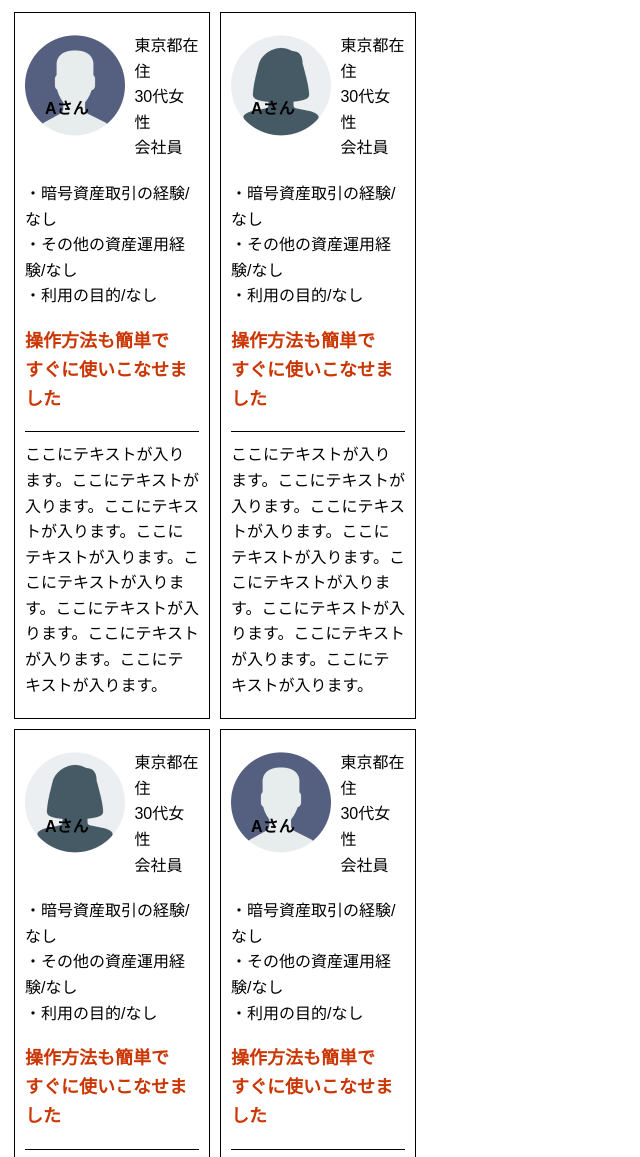
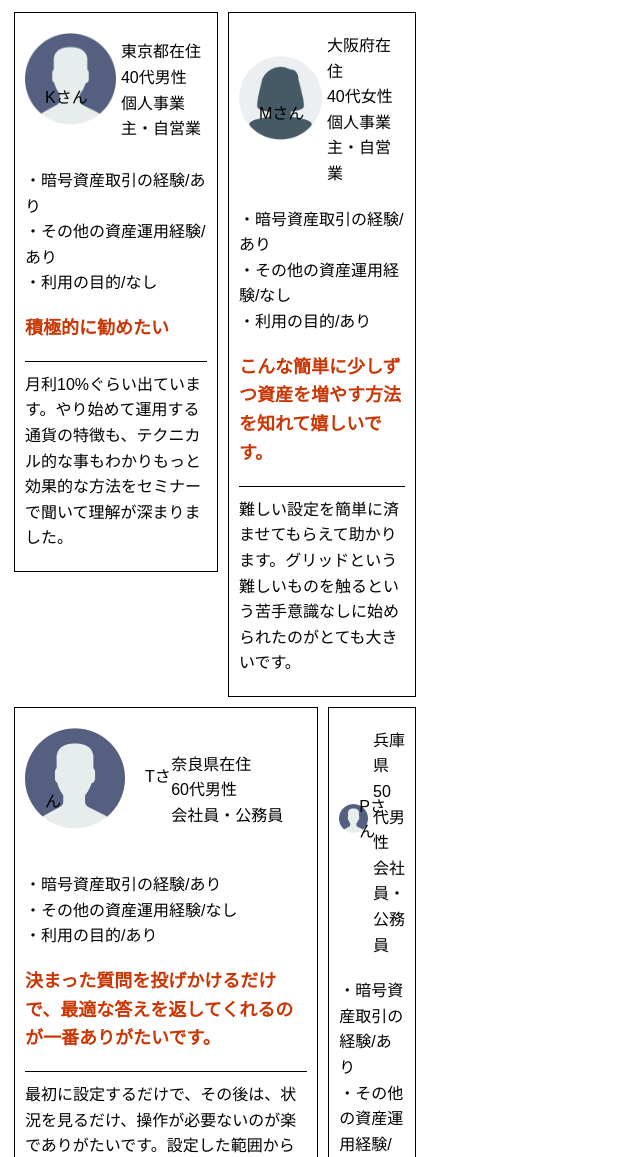
Before and after one commit to obatafree/-X-N-Works, a plain HTML site: page sp/index.html in a window 1280 px wide. Shown: the part 7880-9037 px from the top of the page, without its empty margins (0-640 px from the left). Drawn offline with Linux system fonts and the light colour scheme.

Commit message:
2回目コミット

```diff
--- a/css/style.css
+++ b/css/style.css
@@ -527,6 +527,9 @@ section#seven .voice_corner{
     margin: 0 auto;
     width: 80%;
 }
+.voice_corner div.voice{
+    flex:2;
+}
 .user{
     position: relative;
     top: -47px;
@@ -547,10 +550,10 @@ section#seven .voice_corner{
     text-align: center;
     justify-content: center;
 }
-section#eight{
+section#form{
     font-weight: bold;
 }
-section#eight .container-one h2{
+section#form .container-one h2{
     padding: 1.5rem 0;
 }
 span.color2{
--- a/sp/css/style.css
+++ b/sp/css/style.css
@@ -573,6 +573,7 @@ section#seven .voice_corner{
 }
 .voice_corner tr td{
     border: none;
+    width: 50%;
 }
 .voice_corner tr td.komid{
     border-bottom: solid 1px #000;
@@ -586,10 +587,10 @@ section#seven .voice_corner{
     text-align: center;
     justify-content: center;
 }
-section#eight{
+section#form{
     font-weight: bold;
 }
-section#eight .container-one h2{
+section#form .container-one h2{
     padding: 1.5rem 0;
 }
 span.color2{
--- a/sp/index.html
+++ b/sp/index.html
@@ -22,7 +22,7 @@
       <div class="row">
         <div class="col span-12 header">
           <h1><a href="#"><img src="../img/logo.png"></a></h1>
-    		  <div class=""><a href="#2"><span class="contact-button">無料<br>説明</span></a></div>
+    		  <div class=""><a href="#form"><span class="contact-button">無料<br>説明</span></a></div>
         </div>
       </div>
     </div>
@@ -37,7 +37,7 @@
       <div class="row">
       <div class="col span-6">
         <div class="contact-cta">
-        <a href="#2"><p>無料説明会に参加してみる</p></a>
+        <a href="#form"><p>無料説明会に参加してみる</p></a>
         </div>
         </div>
       </div>
@@ -130,7 +130,7 @@
         </div>
         <div class="">
           <div class="contact-cta2">
-          <a href="#2"><p>無料説明会に参加してみる</p></a>
+          <a href="#form"><p>無料説明会に参加してみる</p></a>
           </div>
           </div>
         </div>
@@ -262,7 +262,7 @@
         </div>
         <div class="mt3rem">
           <div class="contact-cta3">
-          <a href="#2"><p>無料説明会に参加してみる</p></a>
+          <a href="#form"><p>無料説明会に参加してみる</p></a>
           </div>
           </div>
         </div>
@@ -289,38 +289,72 @@
             </div>
         </div>
         <div class="row voice_corner">
-            <div class="">
               <div class="voice">
                 <table>
                   <tbody class="voice">
                     <tr>
-                      <th>
-                            <img src="../img/user_man.png" alt=""><span class="user">Aさん</span>
-                      </th>
+                      <td>
+                            <img src="../img/user_man.png" alt=""><span class="user">Kさん</span>
+                      </td>
                       <td>
                               <p>東京都在住<br>
-                                30代女性<br>
-                                会社員
+                                40代男性<br>
+                                個人事業主・自営業
                               </p>
                       </td>
                     </tr>
                     <tr>
                       <td colspan="2">
-                        <p>・暗号資産取引の経験/なし<br>
-                        ・その他の資産運用経験/なし<br>
+                        <p>・暗号資産取引の経験/あり<br>
+                        ・その他の資産運用経験/あり<br>
                         ・利用の目的/なし
                       </p>
                       </td>
                     </tr>
                     <tr>
                       <td colspan="2" class="komid">
-                      <p>操作方法も簡単で<br>
-                        すぐに使いこなせました</p>
+                      <p>積極的に勧めたい</p>
                       </td>
                     </tr>
                     <tr>
                       <td colspan="2">
-                      <p>ここにテキストが入ります。ここにテキストが入ります。ここにテキストが入ります。ここにテキストが入ります。ここにテキストが入ります。ここにテキストが入ります。ここにテキストが入ります。ここにテキストが入ります。
+                      <p>月利10%ぐらい出ています。やり始めて運用する通貨の特徴も、テクニカル的な事もわかりもっと効果的な方法をセミナーで聞いて理解が深まりました。
+                      </p>
+                    </td>
+                    </tr>
+                  </tbody>
+                </table>
+              </div>
+              <div class="voice">
+                <table>
+                  <tbody class="voice">
+                    <tr>
+                      <td>
+                            <img src="../img/user_woman.png" alt=""><span class="user">Mさん</span>
+                      </td>
+                      <td>
+                              <p>大阪府在住<br>
+                                40代女性<br>
+                                個人事業主・自営業
+                              </p>
+                      </td>
+                    </tr>
+                    <tr>
+                      <td colspan="2">
+                        <p>・暗号資産取引の経験/あり<br>
+                        ・その他の資産運用経験/なし<br>
+                        ・利用の目的/あり
+                      </p>
+                      </td>
+                    </tr>
+                    <tr>
+                      <td colspan="2" class="komid">
+                      <p>こんな簡単に少しずつ資産を増やす方法を知れて嬉しいです。</p>
+                      </td>
+                    </tr>
+                    <tr>
+                      <td colspan="2">
+                      <p>難しい設定を簡単に済ませてもらえて助かります。グリッドという難しいものを触るという苦手意識なしに始められたのがとても大きいです。
                       </p>
                     </td>
                     </tr>
@@ -328,130 +362,85 @@
                 </table>
               </div>
             </div>
-            <div class="">
+            <div class="row voice_corner">
               <div class="voice">
                 <table>
                   <tbody class="voice">
                     <tr>
-                      <th>
-                            <img src="../img/user_woman.png" alt=""><span class="user">Aさん</span>
-                      </th>
                       <td>
-                              <p>東京都在住<br>
-                                30代女性<br>
-                                会社員
+                            <img src="../img/user_man.png" alt=""><span class="user">Tさん</span>
+                      </td>
+                      <td>
+                              <p>奈良県在住<br>
+                                60代男性<br>
+                                会社員・公務員
                               </p>
                       </td>
                     </tr>
                     <tr>
                       <td colspan="2">
-                        <p>・暗号資産取引の経験/なし<br>
+                        <p>・暗号資産取引の経験/あり<br>
                         ・その他の資産運用経験/なし<br>
-                        ・利用の目的/なし
+                        ・利用の目的/あり
                       </p>
                       </td>
                     </tr>
                     <tr>
                       <td colspan="2" class="komid">
-                      <p>操作方法も簡単で<br>
-                        すぐに使いこなせました</p>
+                      <p>決まった質問を投げかけるだけで、最適な答えを返してくれるのが一番ありがたいです。
+                        </p>
                       </td>
                     </tr>
                     <tr>
                       <td colspan="2">
-                      <p>ここにテキストが入ります。ここにテキストが入ります。ここにテキストが入ります。ここにテキストが入ります。ここにテキストが入ります。ここにテキストが入ります。ここにテキストが入ります。ここにテキストが入ります。
+                      <p>最初に設定するだけで、その後は、状況を見るだけ、操作が必要ないのが楽でありがたいです。設定した範囲から外れれば、再設定の必要はありますが、基本的に、操作がないのが私には合っています。
                       </p>
                     </td>
                     </tr>
                   </tbody>
                 </table>
               </div>
-            </div>
-            </div>
-            <div class="row voice_corner">
-            <div class="">
               <div class="voice">
                 <table>
                   <tbody class="voice">
                     <tr>
-                      <th>
-                            <img src="../img/user_woman.png" alt=""><span class="user">Aさん</span>
-                      </th>
                       <td>
-                              <p>東京都在住<br>
-                                30代女性<br>
-                                会社員
+                            <img src="../img/user_man.png" alt=""><span class="user">Pさん</span>
+                      </td>
+                      <td>
+                              <p>兵庫県<br>
+                                50代男性<br>
+                                会社員・公務員
                               </p>
                       </td>
                     </tr>
                     <tr>
                       <td colspan="2">
-                        <p>・暗号資産取引の経験/なし<br>
+                        <p>・暗号資産取引の経験/あり<br>
                         ・その他の資産運用経験/なし<br>
-                        ・利用の目的/なし
+                        ・利用の目的/あり
                       </p>
                       </td>
                     </tr>
                     <tr>
                       <td colspan="2" class="komid">
-                      <p>操作方法も簡単で<br>
-                        すぐに使いこなせました</p>
+                      <p>毎日確定利益が増えているのが嬉しい</p>
                       </td>
                     </tr>
                     <tr>
                       <td colspan="2">
-                      <p>ここにテキストが入ります。ここにテキストが入ります。ここにテキストが入ります。ここにテキストが入ります。ここにテキストが入ります。ここにテキストが入ります。ここにテキストが入ります。ここにテキストが入ります。
+                      <p>何を聞いても答えてくれるので、仕事でよく利用している。
                       </p>
                     </td>
                     </tr>
                   </tbody>
                 </table>
               </div>
-            </div>
-            <div class="">
-              <div class="voice">
-                <table>
-                  <tbody class="voice">
-                    <tr>
-                      <th>
-                            <img src="../img/user_man.png" alt=""><span class="user">Aさん</span>
-                      </th>
-                      <td>
-                              <p>東京都在住<br>
-                                30代女性<br>
-                                会社員
-                              </p>
-                      </td>
-                    </tr>
-                    <tr>
-                      <td colspan="2">
-                        <p>・暗号資産取引の経験/なし<br>
-                        ・その他の資産運用経験/なし<br>
-                        ・利用の目的/なし
-                      </p>
-                      </td>
-                    </tr>
-                    <tr>
-                      <td colspan="2" class="komid">
-                      <p>操作方法も簡単で<br>
-                        すぐに使いこなせました</p>
-                      </td>
-                    </tr>
-                    <tr>
-                      <td colspan="2">
-                      <p>ここにテキストが入ります。ここにテキストが入ります。ここにテキストが入ります。ここにテキストが入ります。ここにテキストが入ります。ここにテキストが入ります。ここにテキストが入ります。ここにテキストが入ります。
-                      </p>
-                    </td>
-                    </tr>
-                  </tbody>
-                </table>
-              </div>
-            </div>
         </div>
       </div>
     </section>
 
-<section id="eight">
+<section id="form">
 <div class="container-two color3">
   <div class="row center2">
         <div>
@@ -576,10 +565,10 @@
     <footer>
   <div class="row center2">
     <div class="ftbtm">
-      <a href="#">運営会社</a>
+      <a href="https://nworks.info/company">運営会社</a>
     </div>
       <div class="ftbtm">
-        <a href="#">プライバシーポリシー</a>
+        <a href="https://nworks.info/company#privacypolicy">プライバシーポリシー</a>
       </div>
 </div>
     </footer>
```
Also changed, not shown: index.html (+68 -79 lines), 1 other file.
